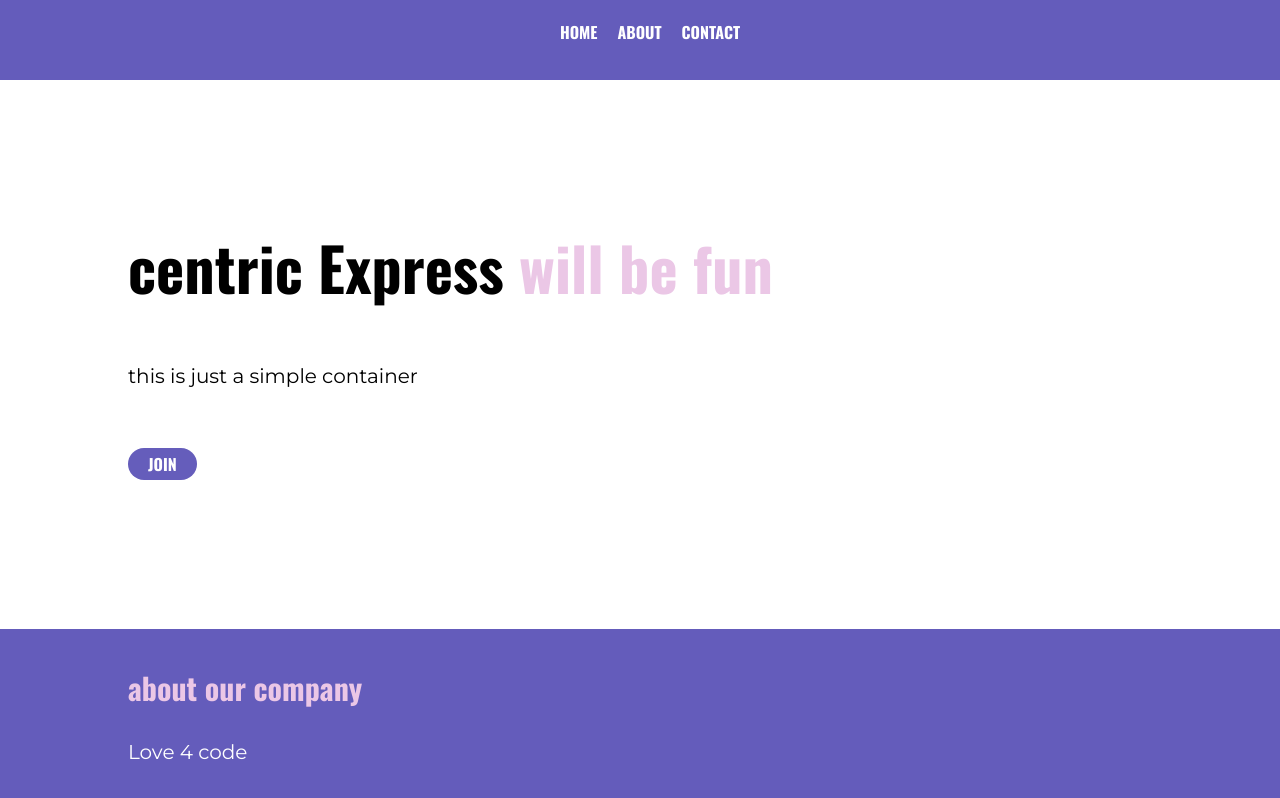
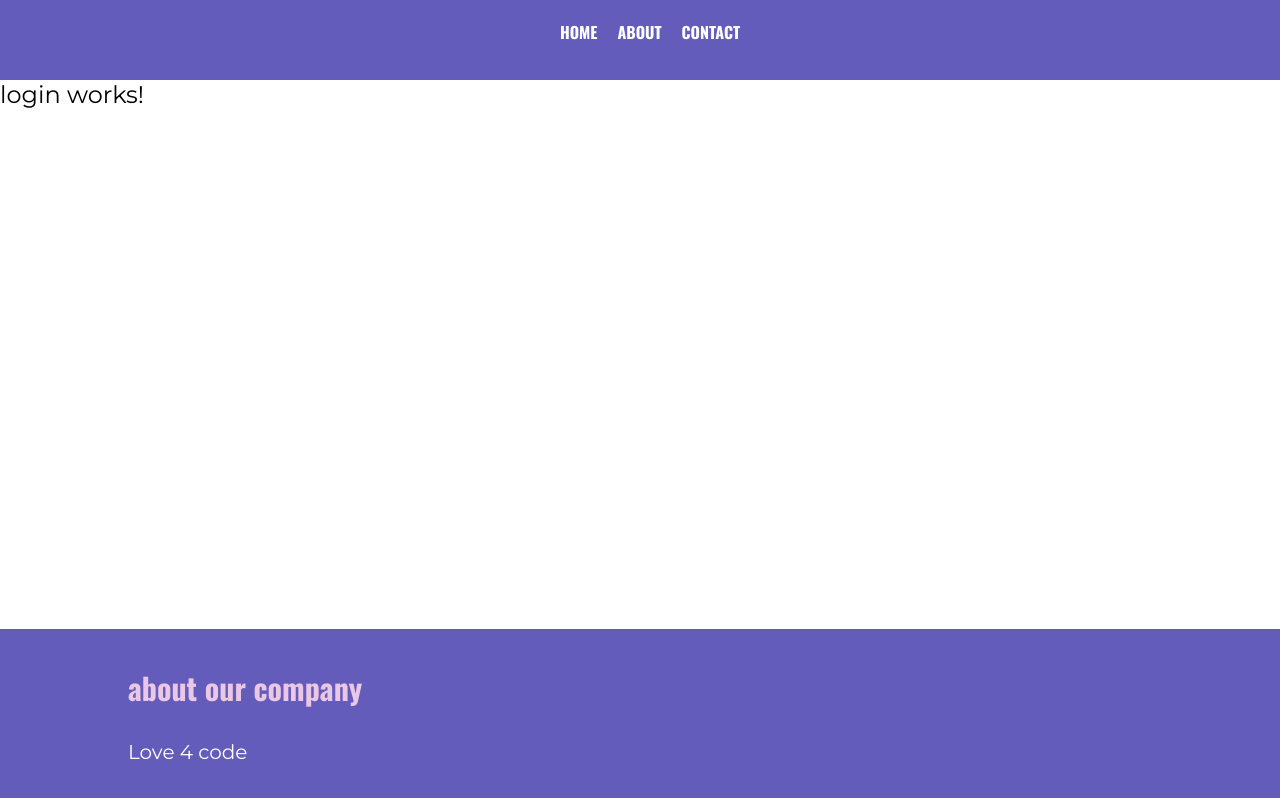
Before and after one commit to CarlaAdrianaMorosan/centric-express-angular, an Angular app: page /login in a window 1280 px wide. Before the commit this address led to /. Built offline with nearby package versions, Linux system fonts and the light colour scheme.

Commit message:
Add routerLink

```diff
--- a/src/app/app-routing.module.ts
+++ b/src/app/app-routing.module.ts
@@ -1,7 +1,23 @@
 import { NgModule } from '@angular/core';
 import { RouterModule, Routes } from '@angular/router';
+import { AboutComponent } from './about/about.component';
+import { HomepageComponent } from './homepage/homepage.component';
+import { LoginComponent } from './login/login.component';
 
-const routes: Routes = [];
+const routes: Routes = [
+  {
+    path: '',
+    component: HomepageComponent
+  },
+  {
+    path: 'login',
+    component: LoginComponent
+  },
+  {
+    path: 'about',
+    component: AboutComponent
+  }
+];
 
 @NgModule({
   imports: [RouterModule.forRoot(routes)],
--- a/src/app/app.component.html
+++ b/src/app/app.component.html
@@ -4,11 +4,11 @@
       <nav class="primary-nav">
         <ul class="nav-list">
           <li class="nav-list-item">
-            <a class="primary-nav-link">home</a>
+            <a class="primary-nav-link" [routerLink]="''">home</a>
           </li>
 
           <li class="nav-list-item">
-            <a class="primary-nav-link">about</a>
+            <a class="primary-nav-link" [routerLink]="'/about'">about</a>
           </li>
 
           <li class="nav-list-item">
@@ -21,7 +21,7 @@
 </header>
 
 <main class="main-content">
-  <app-homepage></app-homepage>
+  <router-outlet></router-outlet>
 </main>
 
 <footer class="footer">
--- a/src/app/homepage/homepage.component.html
+++ b/src/app/homepage/homepage.component.html
@@ -6,6 +6,6 @@
   <div class="wrap wrap-bottom">
     <p class="hero-text">this is just a simple container</p>
 
-    <a class="hero-link link-button">join</a>
+    <a class="hero-link link-button" [routerLink]="'/login'">join</a>
   </div>
 </div>
--- a/src/app/login/login.component.scss
+++ b/src/app/login/login.component.scss
@@ -0,0 +1,3 @@
+* {
+    font-size: 24px;
+}
```
